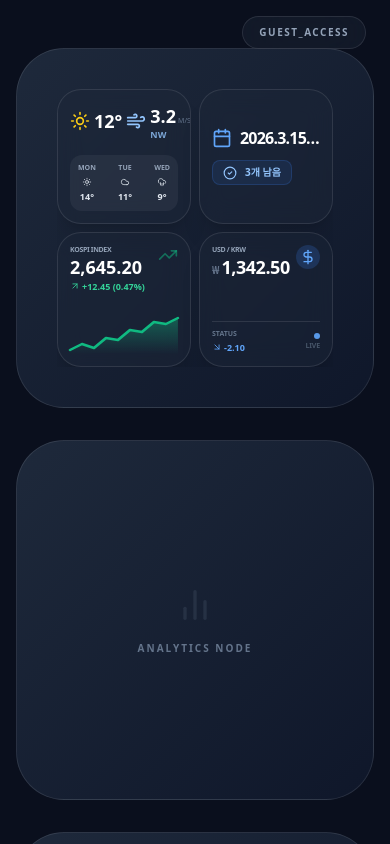
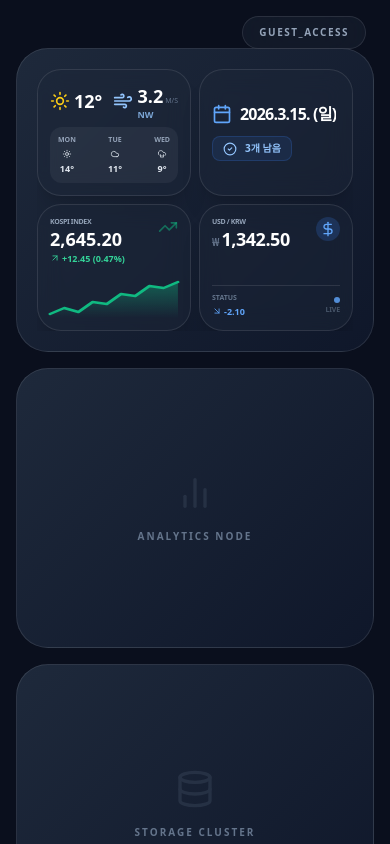
Before and after one commit to bori-crypto/basecamp, a React (Vite) app: page / in a window 390 px wide. Shown: the top 844 px of the page. Built offline with nearby package versions, Linux system fonts and the light colour scheme.

Commit message:
Update App.jsx
대시보드와 위젯간격 좁히기

```diff
--- a/src/App.jsx
+++ b/src/App.jsx
@@ -70,7 +70,11 @@ const Layout = ({ children }) => {
 };
 
 const WidgetCard = ({ children, onClick }) => (
-  <div onClick={onClick} style={{ background: 'linear-gradient(135deg, #1e293b 0%, #0f172a 100%)' }} className="backdrop-blur-2xl border border-white/10 rounded-[3rem] p-10 lg:p-14 hover:border-indigo-400/40 transition-all cursor-pointer group flex flex-col h-full min-h-[360px]">
+  <div
+    onClick={onClick}
+    style={{ background: 'linear-gradient(135deg, #1e293b 0%, #0f172a 100%)' }}
+    className="backdrop-blur-2xl border border-white/10 rounded-[2rem] lg:rounded-[3rem] p-5 lg:p-14 hover:border-indigo-400/40 transition-all cursor-pointer group flex flex-col h-full min-h-[280px] lg:min-h-[420px]"
+  >
     <div className="flex-1 flex flex-col justify-center">{children}</div>
   </div>
 );
@@ -78,7 +82,7 @@ const WidgetCard = ({ children, onClick }) => (
 const Dashboard = () => {
   const { pushPage } = useContext(AppContext);
   return (
-    <div className="grid grid-cols-1 md:grid-cols-2 gap-8 lg:gap-12 py-2">
+    <div className="grid grid-cols-1 md:grid-cols-2 gap-4 lg:gap-12 py-2">
       {/* [여기가 좌상단 2*2 장소] - 불러온 Regiona를 꽂음 */}
       <WidgetCard onClick={() => pushPage('region-a', 'Region Alpha', Layers)}>
         <Regiona />
@@ -108,16 +112,6 @@ const Dashboard = () => {
   );
 };
 
-export default function App() {
-  const [currentPage, setCurrentPage] = useState({ id: 'home' }); // 실제 앱에선 Context 사용
-
-  return (
-    <AppProvider>
-      <AppContent />
-    </AppProvider>
-  );
-}
-
 const AppContent = () => {
   const { currentPage } = useContext(AppContext);
   return (
@@ -126,3 +120,11 @@ const AppContent = () => {
     </Layout>
   );
 };
+
+export default function App() {
+  return (
+    <AppProvider>
+      <AppContent />
+    </AppProvider>
+  );
+}
```
